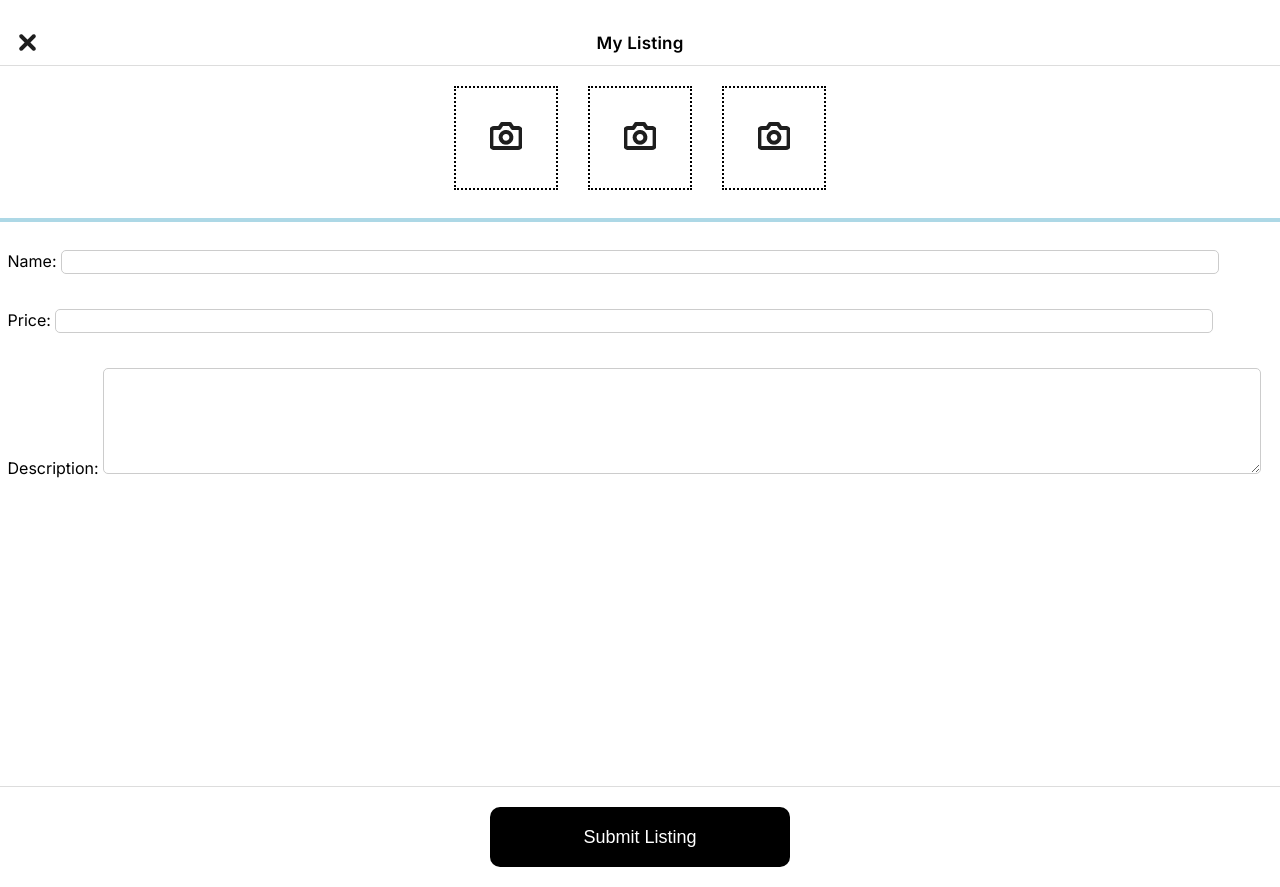
After one commit to danieldelgado3/ninerExchange_ITSC3155, a Django app: page /addItems/ in a window 1280 px wide. The commit adds this page. Run offline with Django 5.2, Linux system fonts and the light colour scheme.

Commit message:
created the add listing option, and added it to the views and urls.py

```diff
--- /dev/null
+++ b/NinerMarket/base/static/base/addItem-styles.css
@@ -0,0 +1,137 @@
+body {
+  margin: 0;
+  font-family: "Inter", sans-serif;
+  font-style: normal;
+  height: 100vh;
+}
+
+header {
+  position: relative;
+  display: flex;
+  align-items: center;
+
+  margin-top: 15px;
+  padding: 10px 5px;
+  border-bottom: 1px solid #ddd;
+  height: 30px;
+}
+
+.middle {
+  position: absolute;
+  left: 50%;
+  transform: translateX(-50%); /* Centers the text */
+  margin-top: 5px;
+  h1 {
+    font-size: 17px;
+    letter-spacing: 0.2px;
+    font-weight: 600;
+  }
+}
+
+
+
+.header-left {
+  display: flex;
+  align-items: center;
+  margin-left: 10px;
+  margin-top: 0.5rem;
+}
+
+.feed {
+  margin-top: 20px;
+  display: flex;
+  flex-direction: column;
+  gap: 20px;
+  height: 700px;
+}
+
+.feedItem {
+  h4 {
+    margin-top: 1px;
+    margin-bottom: -15px;
+    font-weight: 400;
+  }
+  p {
+    font-size: 15px;
+    font-weight: 100;
+    letter-spacing: 1px;
+  }
+}
+
+.upload-box input[type="file"] {
+    display: none;
+}
+
+.imageUploads {
+  display: flex;
+  align-items: center;
+  justify-content: center;
+  gap: 30px;
+  .dotted-box {
+    width: 100px;
+    height: 100px;
+    border: 2px dotted black;
+    display: flex;
+    align-items: center;
+    justify-content: center;
+    text-align: center;
+  }
+}
+
+hr{
+    border: 2px solid lightblue; width: 100%;
+}
+
+.inputs {
+    display: flex;
+    flex-direction: column;
+    align-items: center;
+    max-width: 100;
+    gap: 35px;
+}
+
+.input-field {
+    width: 100%;
+    margin-left:15px;
+}
+
+.inputBoxes, textarea, .number {
+    width: 90%;
+    height: 20px;
+    border: 1px solid #ccc;
+    border-radius: 5px;
+    font-size: 14px;
+}
+
+.description{
+    height: 100px;
+}
+
+.submitButton {
+    margin-left: 15px;
+    margin-right: 15px;
+    background-color: black;
+    color: white;
+    font-size: 18px;
+    height: 60px;
+    width: 300px;
+    border: none;
+    border-radius: 10px;
+    cursor: pointer;
+    transition: background-color 0.3s ease;
+}
+
+.submitButton:hover {
+    background-color: #333;   /* Darken the button color when hovered */
+}
+
+footer {
+  display: flex;
+  align-items: center;
+  justify-content: center;
+  border-top: 1px solid #ddd;
+  height: 100px;
+}
+
+@media (min-width: 750px) {
+}
--- /dev/null
+++ b/NinerMarket/base/templates/base/addItems.html
@@ -0,0 +1,104 @@
+<!DOCTYPE html>
+<html lang="en">
+  <head>
+    <meta charset="UTF-8" />
+    <meta name="viewport" content="width=device-width, initial-scale=1.0" />
+    <title>Add Listing</title>
+
+    {% load static %}
+
+    <link rel="stylesheet" href="{% static 'base/addItem-styles.css' %}" />
+    <link rel="preconnect" href="https://fonts.googleapis.com" />
+    <link rel="preconnect" href="https://fonts.gstatic.com" crossorigin />
+    <link
+      href="https://fonts.googleapis.com/css2?family=Inter:ital,opsz,wght@0,14..32,100..900;1,14..32,100..900&display=swap"
+      rel="stylesheet"
+    />
+  </head>
+  <body>
+    <div class="wrap">
+      <header>
+        <div class="header-left">
+          <a href="/"
+            ><img
+              class="exit"
+              src="{% static 'images/X.png' %}"
+              alt="Exit"
+            />
+          </a>
+        </div>
+        <div class="middle">
+          <h1>My Listing</h1>
+        </div>
+      </header>
+      <div class="feed">
+        <div class="imageUploads">
+          <div class="feedItem">
+            <div class="dotted-box">
+              <label class="upload-box">
+                <input
+                  class="fileUpload"
+                  type="file"
+                  name="image1"
+                  accept="image/*"
+                />
+                <img src="{% static 'images/Camera.png' %}" />
+              </label>
+            </div>
+          </div>
+          <div class="feedItem">
+            <div class="dotted-box">
+              <label class="upload-box">
+                <input
+                  class="fileUpload"
+                  type="file"
+                  name="image2"
+                  accept="image/*"
+                />
+                <img src="{% static 'images/Camera.png' %}" />
+              </label>
+            </div>
+          </div>
+          <div class="feedItem">
+            <div class="dotted-box">
+              <label class="upload-box">
+                <input
+                  class="fileUpload"
+                  type="file"
+                  name="image3"
+                  accept="image/*"
+                />
+                <img src="{% static 'images/Camera.png' %}" />
+              </label>
+            </div>
+          </div>
+        </div>
+        <hr />
+
+        <div class="inputs">
+          <div class="input-field">
+            <label for="id_name">Name:</label>
+            <input class="inputBoxes" type="text" name="name" required />
+          </div>
+
+          <div class="input-field">
+            <label for="id_price">Price:</label>
+            <input class="number" type="number" name="price" step="0.01" required />
+          </div>
+
+          <div class="input-field">
+            <label  for="id_description">Description:</label>
+            <textarea class="description" name="description" required></textarea>
+          </div>
+        </div>
+
+      </div>
+
+      <footer>
+        <div class="options">
+          <button class="submitButton" type="submit">Submit Listing</button>
+        </div>
+      </footer>
+    </div>
+  </body>
+</html>
--- a/NinerMarket/base/templates/base/home.html
+++ b/NinerMarket/base/templates/base/home.html
@@ -22,8 +22,7 @@
           <h1>Feed</h1>
         </div>
         <div class="header-right">
-          <a href="settings" class="menu-open hide-desktop"
-            ><img class="menuPic" src="{% static 'images/menu.svg' %}" alt="Open menu" />
+          <a href="settings"><img class="menuPic" src="{% static 'images/menu.svg' %}" alt="Open menu" />
           </a>
         </div>
       </header>
@@ -69,7 +68,7 @@
         <div class="options">
         <img src="{% static 'images/home.png' %}" alt="Home" />
         <img src="{% static 'images/search.png' %}" alt="Search" />
-        <img src="{% static 'images/add.png' %}" alt="Add" />
+        <a href="addItems"><img src="{% static 'images/add.png' %}" alt="Add" /></a>
         <img src="{% static 'images/notif.png' %}" alt="Notifications" />
         <img src="{% static 'images/profile.png' %}" alt="Profile" />
         </div>
--- a/NinerMarket/base/urls.py
+++ b/NinerMarket/base/urls.py
@@ -4,5 +4,6 @@ from . import views
 urlpatterns = [
     path('', views.home, name="Home"), #Homepage URL
     path('login/', views.login_view, name='login'), #Login page URL
-    path('settings/', views.settings, name='settings'), #Login page URL
+    path('settings/', views.settings, name='settings'), #Settings page
+    path('addItems/', views.addItems, name='addItems'), #addItem page URL
 ]
--- a/NinerMarket/base/views.py
+++ b/NinerMarket/base/views.py
@@ -29,5 +29,8 @@ def login_view(request): #Login page view
     return render(request, "base/loginPage.html", context)
 
 
-def settings(request): #Home Page View
+def settings(request): #Settings Page View
     return render(request, 'base/settings.html')
+
+def addItems(request): #AddItem Page View
+    return render(request, 'base/addItems.html')
```
Also changed, not shown: NinerMarket/base/static/images/Camera.png (added), NinerMarket/base/static/images/X.png (added), 3 other files.
